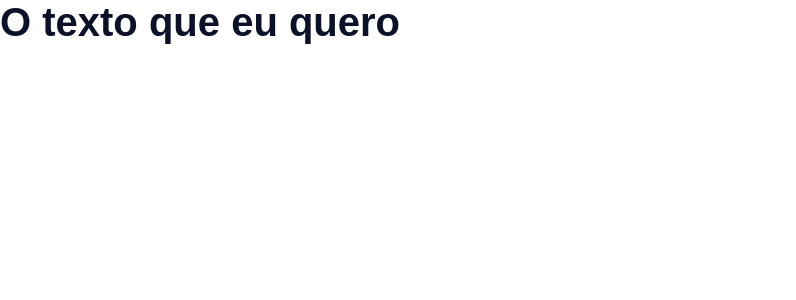
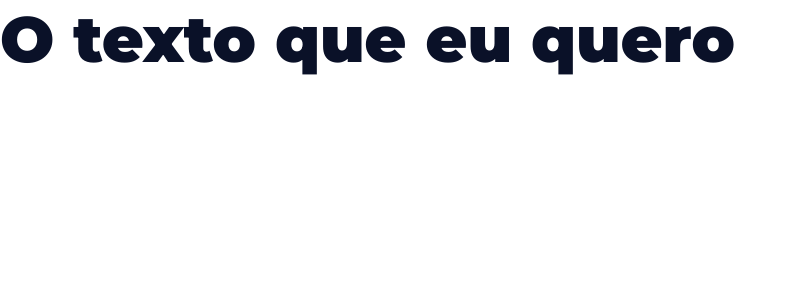
Before and after one commit to Arthur-Cyberpunk/landingPages, a React (Create React App) app: page / in a window 1280 px wide. Shown: the top 300 px of the page, without its empty margins (0-796 px from the left). Built offline with nearby package versions, Linux system fonts and the light colour scheme.

Commit message:
config storybook

```diff
--- a/public/index.html
+++ b/public/index.html
@@ -2,6 +2,8 @@
 <html lang="en">
   <head>
     <meta charset="utf-8" />
+    <link rel="preconnect" href="https://fonts.gstatic.com">
+    <link href="https://fonts.googleapis.com/css2?family=Montserrat:ital,wght@0,900;1,900&family=Open+Sans:ital,wght@0,400;0,700;1,400;1,700&display=swap" rel="stylesheet">    <link rel="stylesheet" href="https://fonts.googleapis.com/css2?family=Montserrat:ital,wght@0,900;1,900&family=Open+Sans:ital,wght@0,400;0,700;1,400;1,700&display=swap">
     <link rel="icon" href="%PUBLIC_URL%/favicon.ico" />
     <meta name="viewport" content="width=device-width, initial-scale=1" />
     <meta name="theme-color" content="#000000" />
--- a/src/components/Heading/index.jsx
+++ b/src/components/Heading/index.jsx
@@ -5,7 +5,7 @@
   children,
   colorDark = true,
   as = 'h1',
-  size = 'big',
+  size = 'huge',
   uppercase = false,
 }) => {
   return (
@@ -22,8 +22,8 @@
 
 Heading.propTypes = {
   children: P.node.isRequired,
-  colorDark: P.bool.isRequired,
-  as: P.oneOf(['h1', 'h2', 'h3', 'h4', 'h5', 'h6']).isRequired,
-  size: P.oneOf(['small', 'medium', 'big', 'huge']).isRequired,
-  uppercase: P.bool.isRequired,
+  colorDark: P.bool,
+  as: P.oneOf(['h1', 'h2', 'h3', 'h4', 'h5', 'h6']),
+  size: P.oneOf(['small', 'medium', 'big', 'huge']),
+  uppercase: P.bool,
 };
--- a/src/components/Heading/styles.js
+++ b/src/components/Heading/styles.js
@@ -12,8 +12,15 @@
   `,
   huge: (theme) => css`
     font-size: ${theme.font.sizes.xhuge};
+    ${mediaFont(theme)};
   `,
 };
+
+const mediaFont = (theme) => css`
+  @media ${theme.media.lteMedium} {
+    font-size: ${theme.font.sizes.xlarge};
+  }
+`;
 
 const titleCase = (uppercase) => css`
   text-transform: ${uppercase ? "uppercase" : "none"};
--- a/src/styles/theme.js
+++ b/src/styles/theme.js
@@ -20,4 +20,7 @@
       xhuge: "6.4rem",
     },
   },
+  media: {
+    lteMedium: "(max-width: 768px)",
+  },
 };
```
